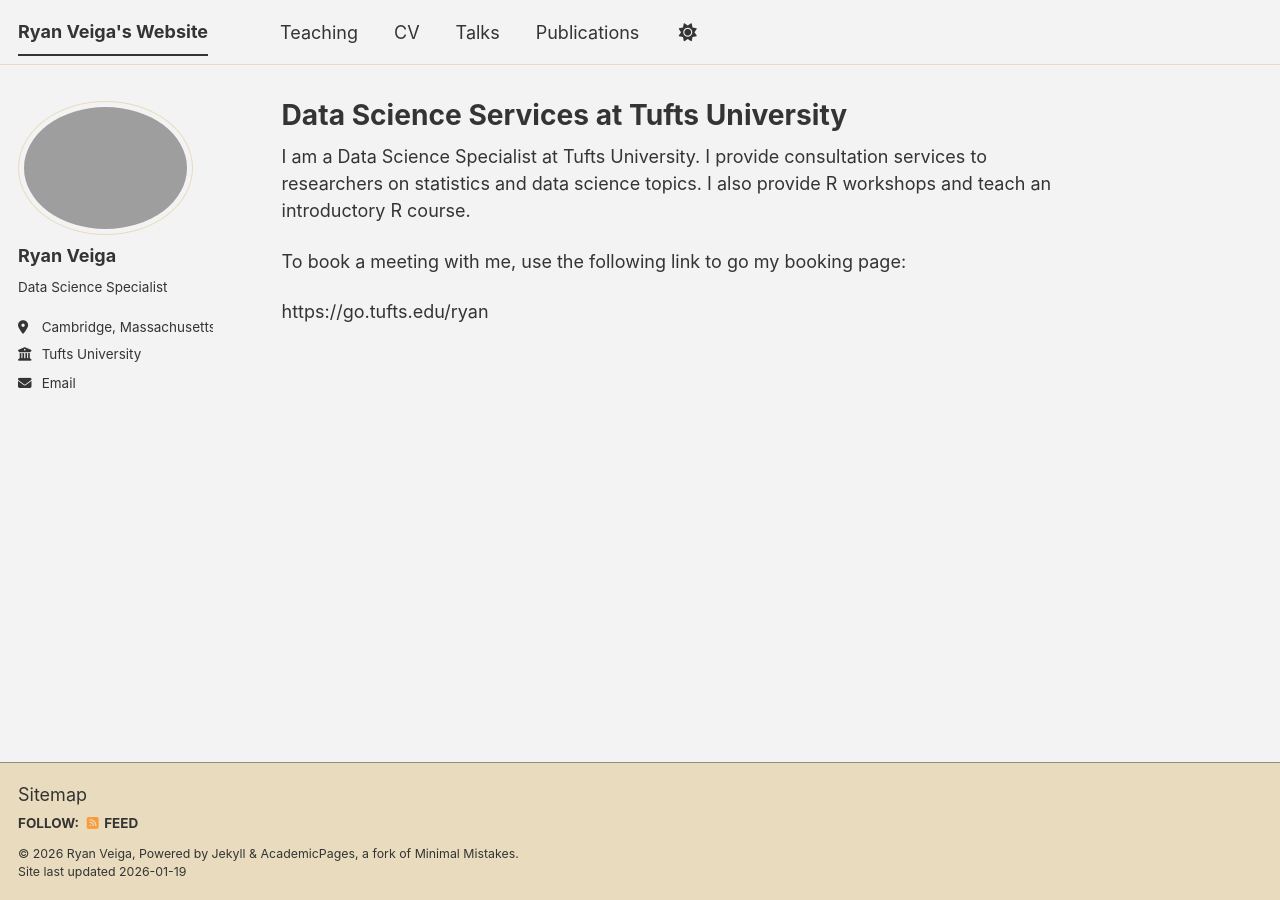
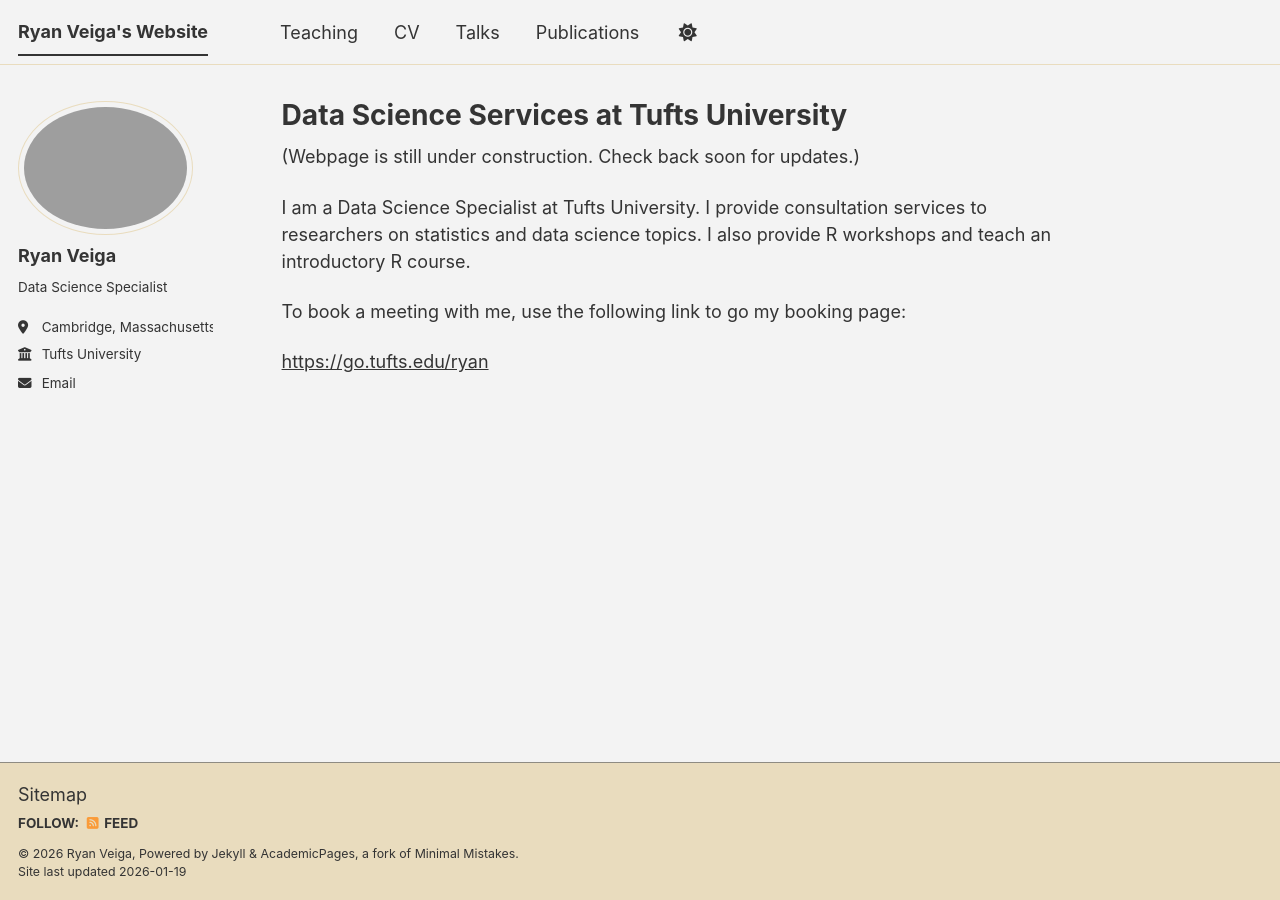
Before and after one commit to ryanveiga/ryanveiga.github.io, a Jekyll site: the page built from _pages/about.md, in a window 1280 px wide. Built offline with Jekyll 4.4.1, drawn with Linux system fonts in a browser that asks for light colours; a script bundle is joined from its source files by our own code; library files that are not in the unit come from our copies.

Commit message:
Minor Fixes

```diff
--- a/_pages/about.md
+++ b/_pages/about.md
@@ -7,8 +7,10 @@
   - /about.html
 ---
 
+(Webpage is still under construction. Check back soon for updates.)
+
 I am a Data Science Specialist at Tufts University. I provide consultation services to researchers on statistics and data science topics. I also provide R workshops and teach an introductory R course.
 
 To book a meeting with me, use the following link to go my booking page:
 
-https://go.tufts.edu/ryan
+[https://go.tufts.edu/ryan](https://go.tufts.edu/ryan)
```
Also changed, not shown: _talks/2020-03-19-aefp-working-paper-principal-retention.md (+1 -1 lines).
